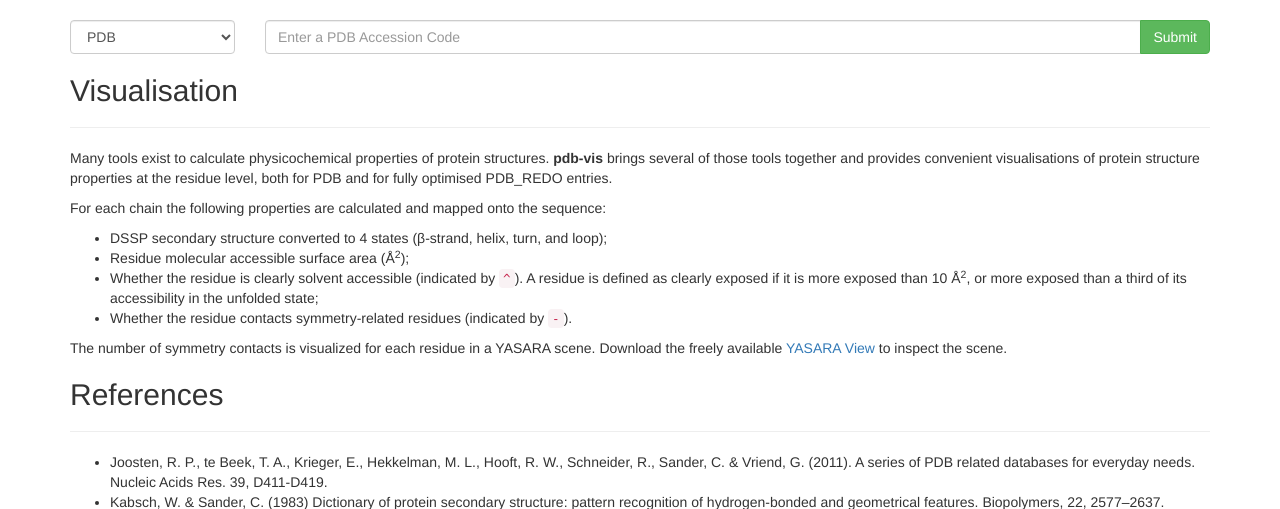
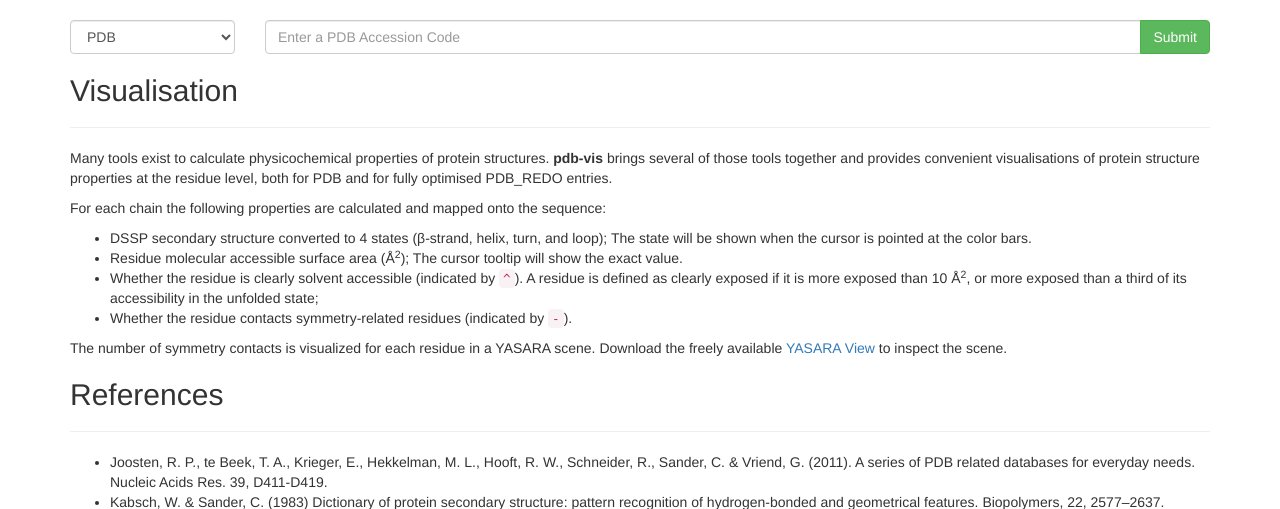
Before and after one commit to cmbi/pdb-vis, a Flask app: page / in a window 1280 px wide. Shown: the part 52-561 px from the top of the page. Run offline with Flask 2, Linux system fonts and the light colour scheme; parts of the project's set-up code (start-up, migrations or seed data) failed here and were passed over; some libraries are stand-ins or nearby versions.

Commit message:
Fix #12: explain tooltip.

```diff
--- a/pdb_vis/frontend/templates/dashboard/index.html
+++ b/pdb_vis/frontend/templates/dashboard/index.html
@@ -38,10 +38,12 @@ sequence:
 <ul>
   <li>
     DSSP secondary structure converted to 4 states (&beta;-strand,
-    helix, turn, and loop);
+    helix, turn, and loop); The state will be shown when the cursor is pointed
+    at the color bars.
   </li>
   <li>
-    Residue molecular accessible surface area (&#8491;<sup>2</sup>);
+    Residue molecular accessible surface area (&#8491;<sup>2</sup>); The
+    cursor tooltip will show the exact value.
   </li>
   <li>
     Whether the residue is clearly solvent accessible (indicated by
```
